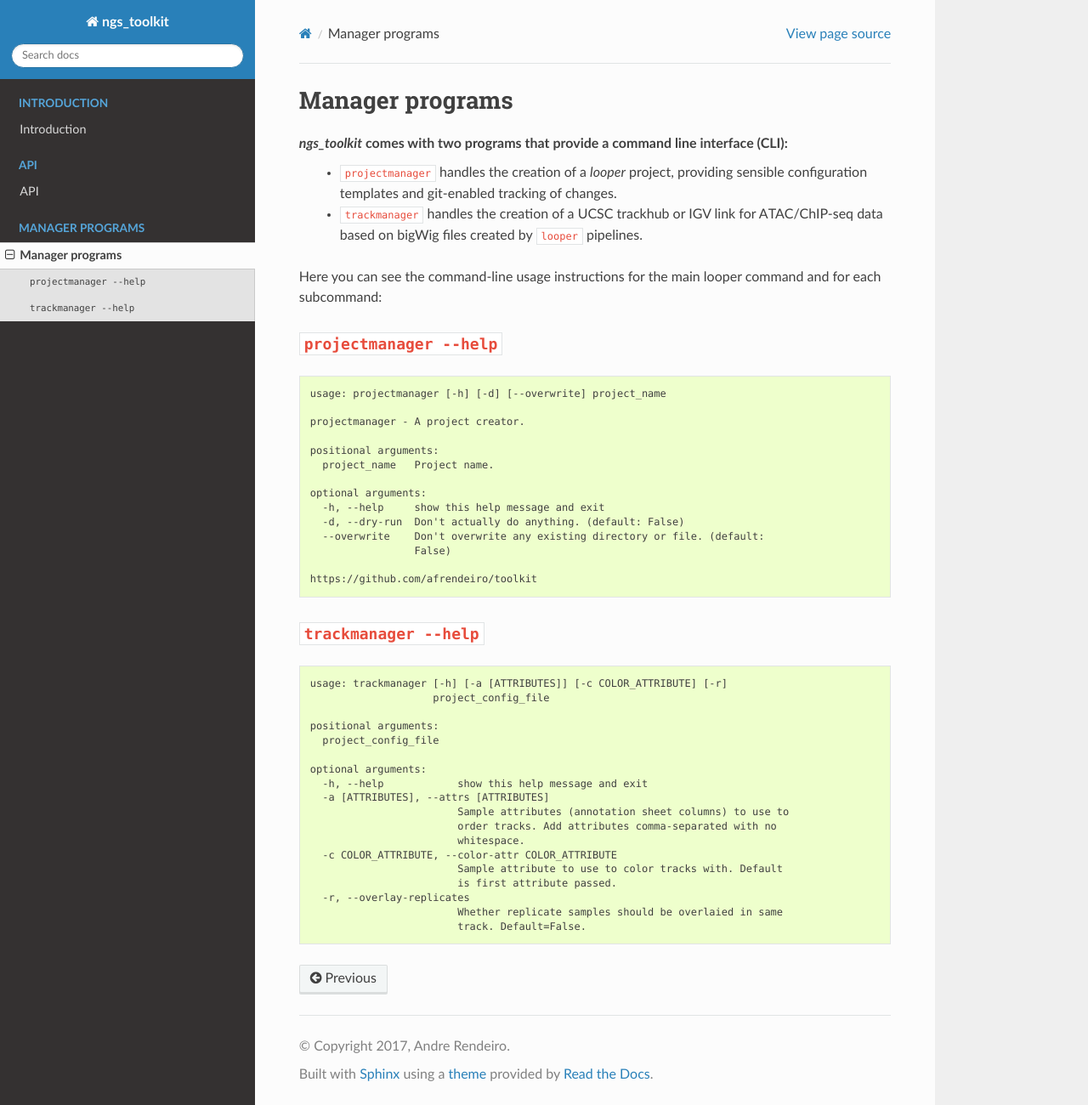
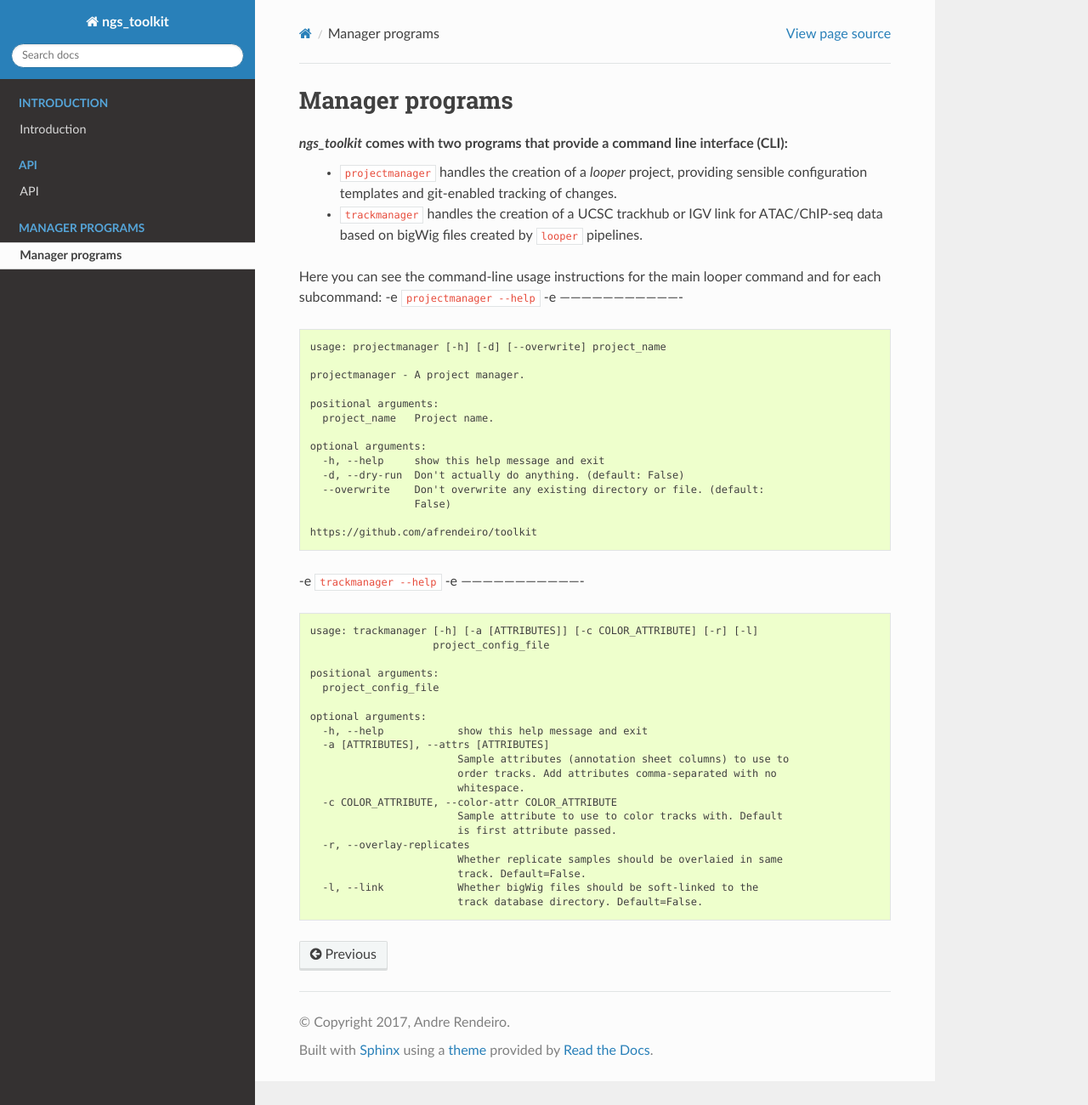
Before and after one commit to afrendeiro/toolkit, a Sphinx documentation site: the page built from doc/source/manager_programs.rst, in a window 1280 px wide and 1300 px high. Shown: the whole window at 85% size. Built offline with Sphinx 7.4.7 and the Read the Docs theme 2.0.0, drawn with Linux system fonts in a browser that asks for light colours.

```diff
--- a/doc/source/manager_programs.rst
+++ b/doc/source/manager_programs.rst
@@ -6,15 +6,15 @@ Manager programs
  - ``trackmanager`` handles the creation of a UCSC trackhub or IGV link for ATAC/ChIP-seq data based on bigWig files created by ``looper`` pipelines.
 
 Here you can see the command-line usage instructions for the main looper command and for each subcommand:
-
+-e
 ``projectmanager --help``
-----------------------------------
+-e ----------------------------------
 
 .. code-block:: none
 
 	usage: projectmanager [-h] [-d] [--overwrite] project_name
 
-	projectmanager - A project creator.
+	projectmanager - A project manager.
 
 	positional arguments:
 	  project_name   Project name.
@@ -26,13 +26,13 @@ Here you can see the command-line usage instructions for the main looper command
 	                 False)
 
 	https://github.com/afrendeiro/toolkit
-
+-e
 ``trackmanager --help``
-----------------------------------
+-e ----------------------------------
 
 .. code-block:: none
 
-	usage: trackmanager [-h] [-a [ATTRIBUTES]] [-c COLOR_ATTRIBUTE] [-r]
+	usage: trackmanager [-h] [-a [ATTRIBUTES]] [-c COLOR_ATTRIBUTE] [-r] [-l]
 	                    project_config_file
 
 	positional arguments:
@@ -50,3 +50,5 @@ Here you can see the command-line usage instructions for the main looper command
 	  -r, --overlay-replicates
 	                        Whether replicate samples should be overlaied in same
 	                        track. Default=False.
+	  -l, --link            Whether bigWig files should be soft-linked to the
+	                        track database directory. Default=False.
--- a/setup.py
+++ b/setup.py
@@ -17,7 +17,7 @@ except ImportError:
         extra['dependencies'] = ['argparse']
 
 version = open("VERSION").read().strip()
-requirements = open("requirements.docs.txt").read().strip().split("\n")
+requirements = open("requirements.txt").read().strip().split("\n")
 
 # setup
 setup(
```
Also changed, not shown: requirements.txt (+14 -10 lines).
